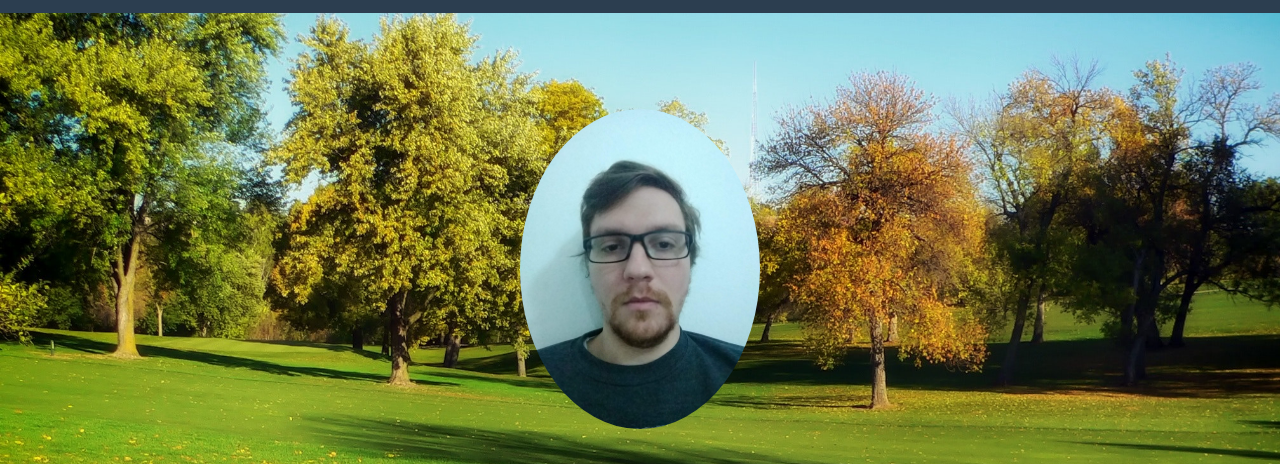
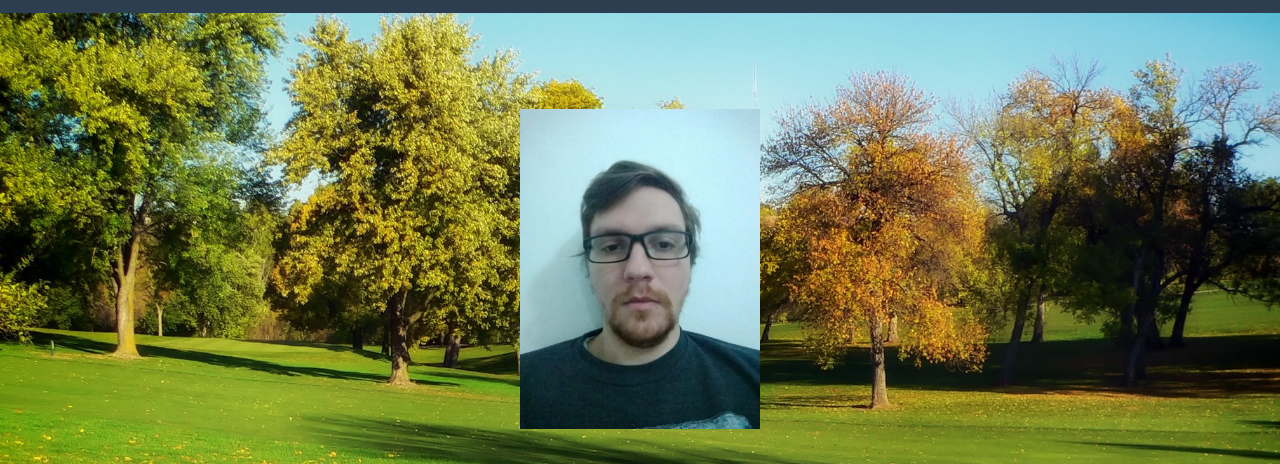
Before and after one commit to imlauera/imlauerandres.github.io, a plain HTML site: page index.html in a window 1280 px wide. Shown: the part 91-555 px from the top of the page. Drawn offline with nearby package versions, Linux system fonts and the light colour scheme.

Commit message:
Update index.html

```diff
--- a/index.html
+++ b/index.html
@@ -39,7 +39,7 @@
         <header class="masthead bg-primary text-white text-center backgroundImage">
             <div class="container d-flex align-items-center flex-column">
                 <!-- Masthead Avatar Image-->
-                <img class="masthead-avatar mb-5 rounded-circle" src="assets/img/myself.jpg" alt="" />
+                <img class="masthead-avatar mb-5" src="assets/img/myself.jpg" alt="a photo of myself" />
                 <!-- Masthead Heading-->
                 <h1 class="masthead-heading text-uppercase mb-0">Andrés Imlauer</h1>
                 <!-- Icon Divider-->
```
